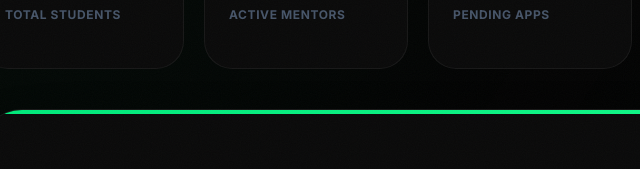
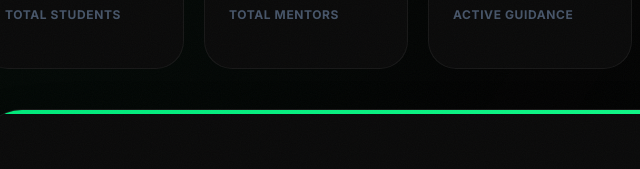
Before and after one commit to Sashreek75/Mentorist, a plain HTML site: page admin.html in a window 1280 px wide. Shown: the part 306-475 px from the top of the page, 110-750 px from the left. Drawn offline with Linux system fonts and the light colour scheme.

Commit message:
Admin Update: Comprehensive stat tracking for Founders

```diff
--- a/admin.html
+++ b/admin.html
@@ -426,8 +426,8 @@
       const qs = QuestionStore.getAll();
 
       const studentCount = users.filter(u => u.role === 'student').length;
-      const mentorCount = users.filter(u => u.role === 'mentor' && u.status === 'active').length;
-      const pendingMentors = users.filter(u => u.role === 'mentor' && u.status === 'pending').length;
+      const mentorCount = users.filter(u => u.role === 'mentor').length;
+      const activeMentors = users.filter(u => u.role === 'mentor' && u.status === 'active').length;
       const totalQuestions = qs.length;
       const answeredQuestions = qs.filter(q => q.answers && q.answers.length > 0).length;
 
@@ -439,11 +439,11 @@
         </div>
         <div class="stat-card">
           <div class="stat-val">${mentorCount}</div>
-          <div class="stat-label">Active Mentors</div>
+          <div class="stat-label">Total Mentors</div>
         </div>
         <div class="stat-card">
-          <div class="stat-val">${pendingMentors}</div>
-          <div class="stat-label">Pending Apps</div>
+          <div class="stat-val">${activeMentors}</div>
+          <div class="stat-label">Active Guidance</div>
         </div>
         <div class="stat-card">
           <div class="stat-val">${totalQuestions}</div>
```
